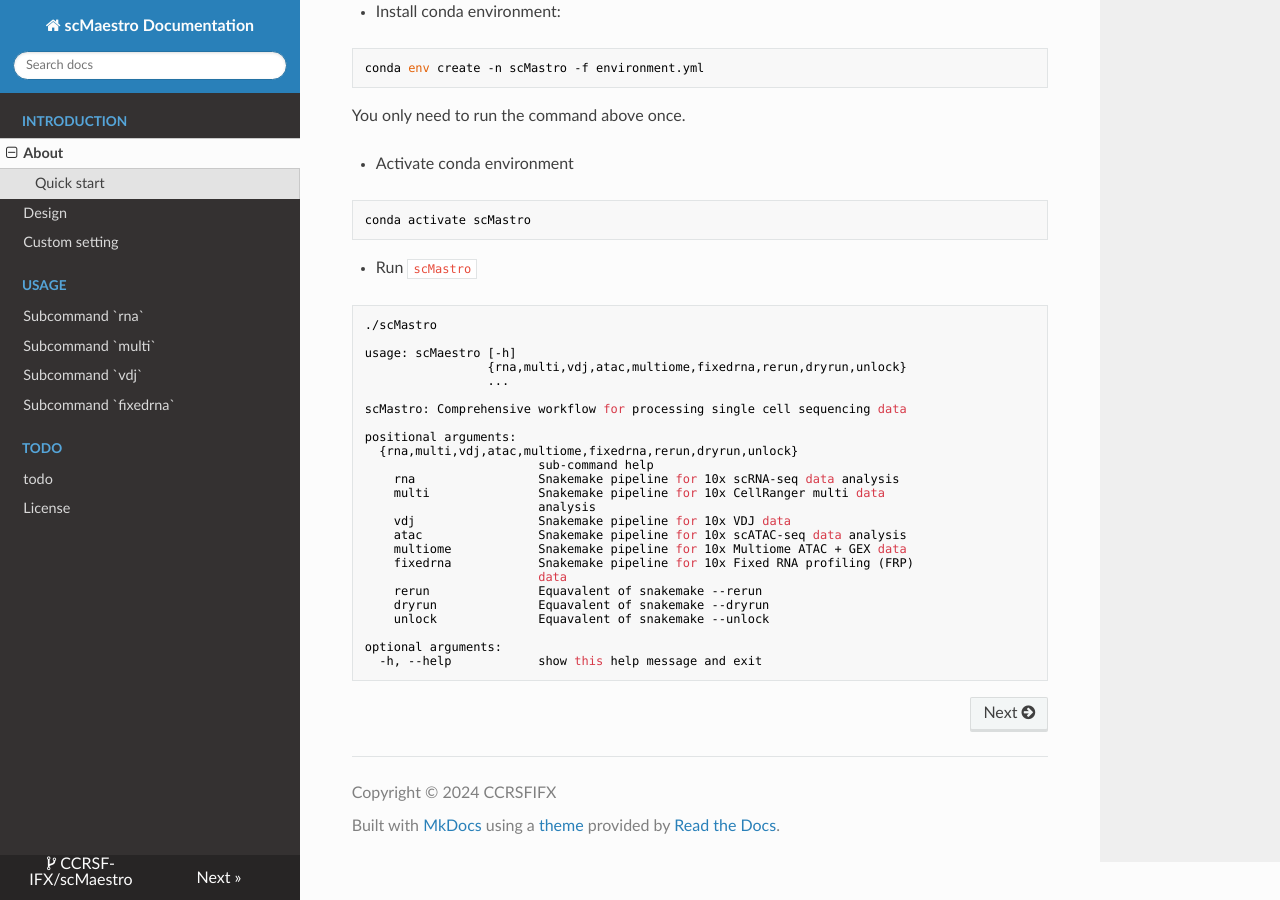
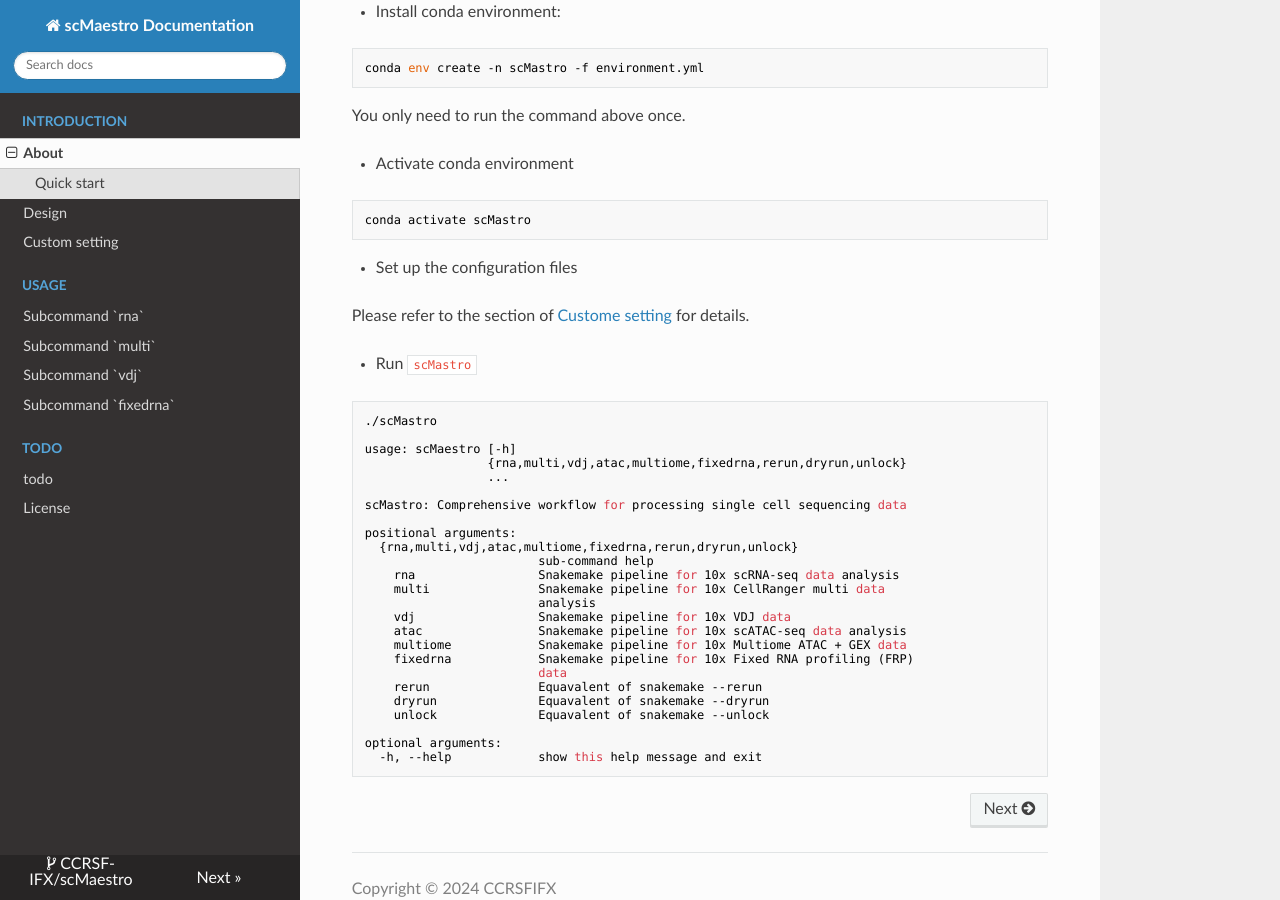
Before and after one commit to CCRSF-IFX/scMaestro, an MkDocs documentation site: the page built from docs/index.md, in a window 1280 px wide and 900 px high, scrolled down 456 px. Built offline with MkDocs 1.6.1, drawn with Linux system fonts in a browser that asks for light colours; nearby versions of some CDN libraries.

Commit message:
Add custom setting

````diff
--- a/docs/index.md
+++ b/docs/index.md
@@ -28,6 +28,10 @@ You only need to run the command above once.
 conda activate scMastro
 ```
 
+* Set up the configuration files
+
+Please refer to the section of [Custome setting](https://ccrsf-ifx.github.io/scMaestro/custom_setting/) for details.
+
 * Run `scMastro`
 
 ```
````
